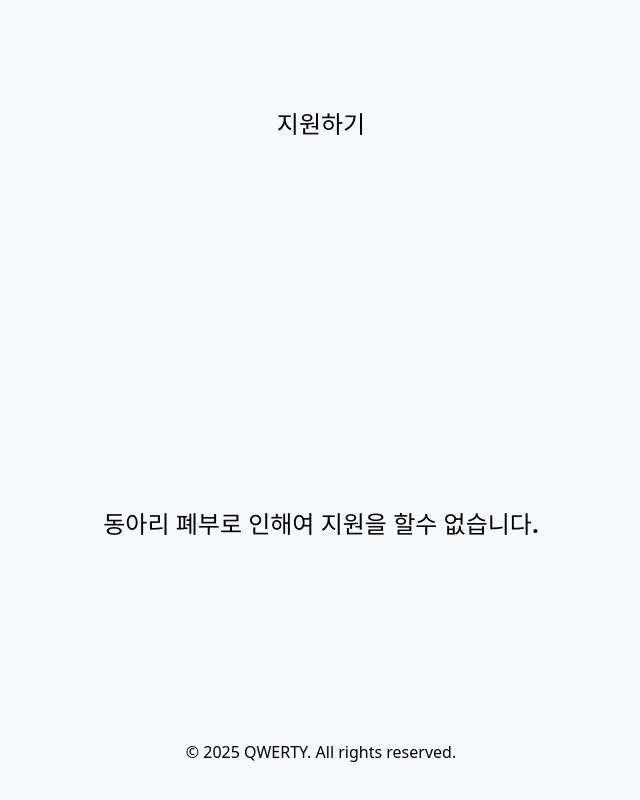
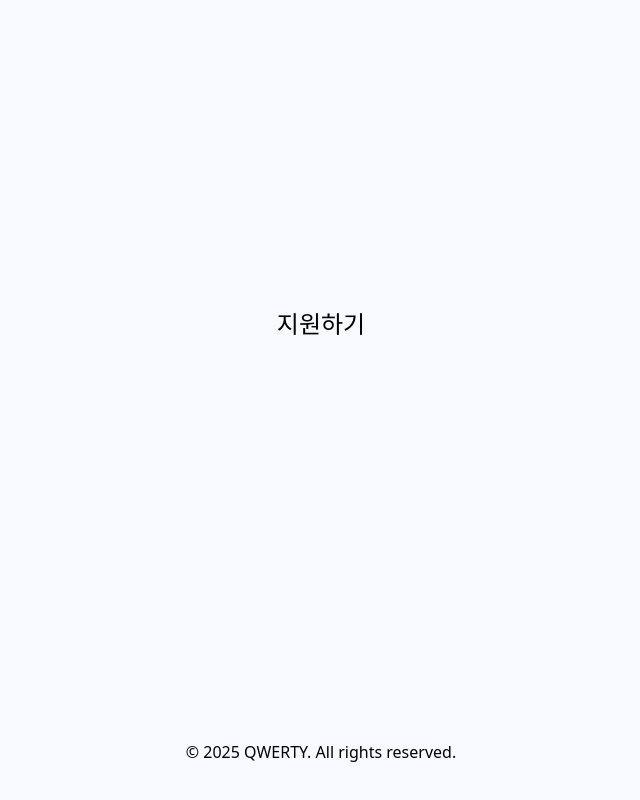
Before and after one commit to sunrin-qwerty/qwerty-web, a React (Vite) app: page / in a window 1280 px wide. Shown: the part 2508-3308 px from the top of the page, without its empty margins (319-959 px from the left). Built offline with nearby package versions, Linux system fonts and the light colour scheme; a web font is replaced by a local one.

Commit message:
Fuck Qwerty

```diff
--- a/src/App.tsx
+++ b/src/App.tsx
@@ -240,7 +240,6 @@ function App() {
 
           <section className="apply-section snap-section" id='apply'>
             <h2 className='apply-title'>지원하기</h2>
-            <h2 className='apply-subtitle'>동아리 폐부로 인해여 지원을 할수 없습니다.</h2>
           </section>
 
           <footer>
```
